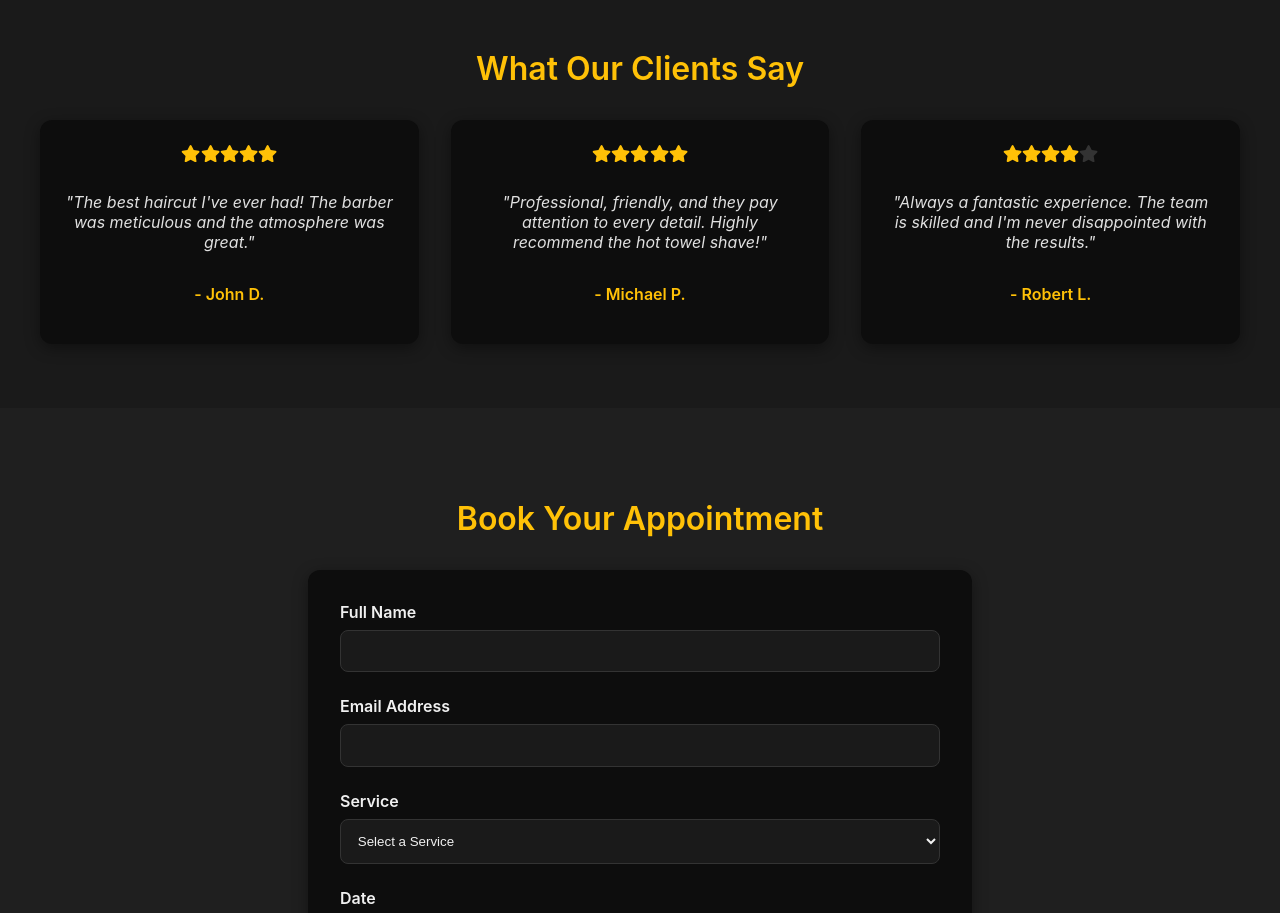
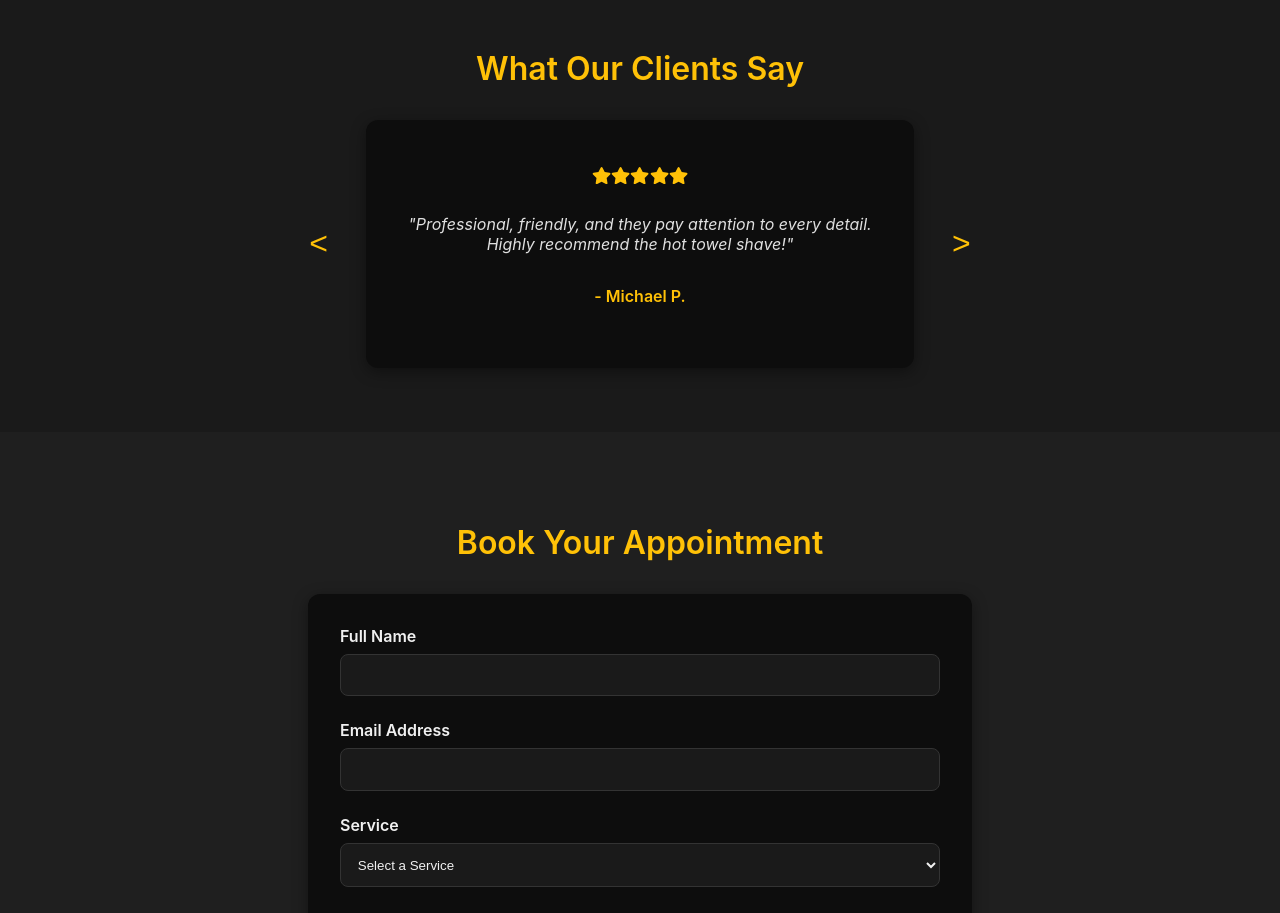
Before and after one commit to mohamedmehdigara/react-barber-shop, a React (Create React App) app: page / in a window 1280 px wide. Shown: the part 1980-2893 px from the top of the page. Built offline with nearby package versions, Linux system fonts and the light colour scheme.

Commit message:
edited file

```diff
--- a/src/App.js
+++ b/src/App.js
@@ -1,4 +1,4 @@
-import React, { useState } from 'react';
+import React, { useState, useEffect } from 'react';
 import styled from 'styled-components';
 import { FaCut, FaCrown, FaStar, FaUserTie } from 'react-icons/fa';
 
@@ -136,14 +136,43 @@ const ReviewsSection = styled(ServicesSection)`
   background-color: #1a1a1a;
 `;
 
-const ReviewCard = styled(ServiceCard)`
+// Styled components for the testimonial slider
+const ReviewSlider = styled.div`
   display: flex;
-  flex-direction: column;
   align-items: center;
+  justify-content: center;
+  gap: 2rem;
+  max-width: 800px;
+  margin: 0 auto;
+`;
+
+const ReviewCard = styled.div`
   background-color: #0d0d0d;
   padding: 1.5rem;
   text-align: center;
   border-radius: 12px;
+  box-shadow: 0 4px 15px rgba(0, 0, 0, 0.4);
+  width: 100%;
+  max-width: 500px;
+  min-height: 200px;
+  display: flex;
+  flex-direction: column;
+  justify-content: center;
+  align-items: center;
+  transition: opacity 0.5s ease;
+`;
+
+const SliderButton = styled.button`
+  background: none;
+  border: none;
+  font-size: 2rem;
+  color: #ffc107;
+  cursor: pointer;
+  transition: transform 0.2s ease, color 0.2s ease;
+  &:hover {
+    transform: scale(1.1);
+    color: #fff;
+  }
 `;
 
 const ReviewText = styled.p`
@@ -356,6 +385,7 @@ function App() {
   const [time, setTime] = useState('');
   const [isSubmitted, setIsSubmitted] = useState(false);
   const [selectedServices, setSelectedServices] = useState([]);
+  const [currentReviewIndex, setCurrentReviewIndex] = useState(0);
 
   // State for validation errors
   const [nameError, setNameError] = useState('');
@@ -404,6 +434,22 @@ function App() {
       image: "https://placehold.co/300x300/1a1a1a/ffffff?text=David"
     }
   ];
+
+  // Effect to automatically slide through reviews
+  useEffect(() => {
+    const timer = setInterval(() => {
+      setCurrentReviewIndex((prevIndex) => (prevIndex + 1) % reviews.length);
+    }, 5000); // Change review every 5 seconds
+    return () => clearInterval(timer);
+  }, [reviews.length]);
+
+  const handleNextReview = () => {
+    setCurrentReviewIndex((prevIndex) => (prevIndex + 1) % reviews.length);
+  };
+
+  const handlePrevReview = () => {
+    setCurrentReviewIndex((prevIndex) => (prevIndex - 1 + reviews.length) % reviews.length);
+  };
 
   const renderStars = (count) => {
     return Array.from({ length: 5 }, (_, i) => (
@@ -530,15 +576,15 @@ function App() {
 
       <ReviewsSection>
         <SectionTitle>What Our Clients Say</SectionTitle>
-        <ServiceGrid>
-          {reviews.map((review, index) => (
-            <ReviewCard key={index}>
-              <Stars>{renderStars(review.stars)}</Stars>
-              <ReviewText>"{review.text}"</ReviewText>
-              <ReviewAuthor>- {review.author}</ReviewAuthor>
-            </ReviewCard>
-          ))}
-        </ServiceGrid>
+        <ReviewSlider>
+          <SliderButton onClick={handlePrevReview}>&lt;</SliderButton>
+          <ReviewCard>
+            <Stars>{renderStars(reviews[currentReviewIndex].stars)}</Stars>
+            <ReviewText>"{reviews[currentReviewIndex].text}"</ReviewText>
+            <ReviewAuthor>- {reviews[currentReviewIndex].author}</ReviewAuthor>
+          </ReviewCard>
+          <SliderButton onClick={handleNextReview}>&gt;</SliderButton>
+        </ReviewSlider>
       </ReviewsSection>
 
       <AppointmentSection>
```
